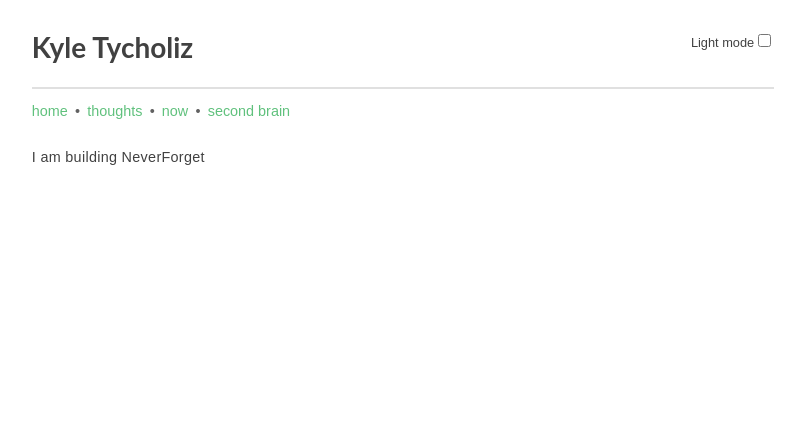
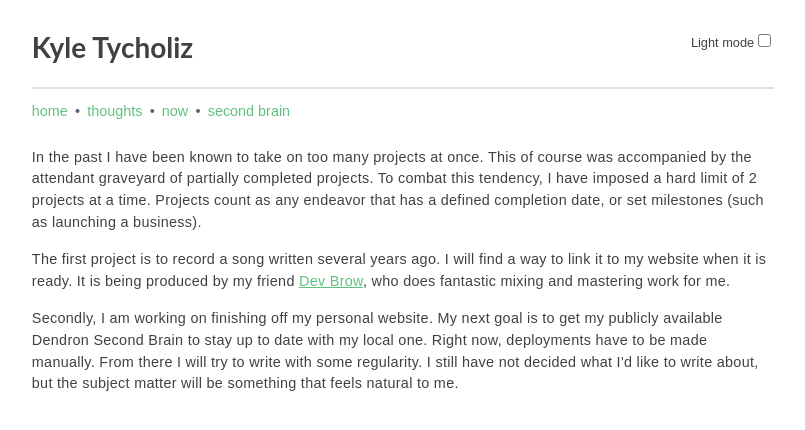
Before and after one commit to Tycholiz/tycholiz-com, a Next.js app in the folder @app/webapp/: page /now in a window 1280 px wide. Shown: the top 430 px of the page, without its empty margins (237-1042 px from the left). Built offline with nearby package versions, Linux system fonts and the light colour scheme.

Commit message:
change Now page

```diff
--- a/@app/webapp/src/components/now/Now.tsx
+++ b/@app/webapp/src/components/now/Now.tsx
@@ -1,8 +1,32 @@
-import { Paragraph } from '../common'
+import { Paragraph, Anchor } from '../common'
 
 
 export const Now = () => {
   return (
-    <Paragraph>I am building NeverForget</Paragraph>
+    <>
+    <Paragraph>
+      In the past I have been known to take on too many projects at once. This
+      of course was accompanied by the attendant graveyard of partially
+      completed projects. To combat this tendency, I have imposed a hard limit
+      of 2 projects at a time. Projects count as any endeavor that has a defined
+      completion date, or set milestones (such as launching a business).
+    </Paragraph>
+
+    <Paragraph>
+      The first project is to record a song written several
+      years ago. I will find a way to link it to my website when it is ready. It
+      is being produced by my friend <Anchor target="_blank" href="https://www.devbrow.com">Dev
+      Brow</Anchor>, who does fantastic mixing and mastering work for me.
+    </Paragraph>
+
+    <Paragraph>
+      Secondly, I am working on finishing off my personal website. My next goal
+      is to get my publicly available Dendron Second Brain to stay up to date
+      with my local one. Right now, deployments have to be made manually. From
+      there I will try to write with some regularity. I still have not decided
+      what I'd like to write about, but the subject matter will be something
+      that feels natural to me.
+    </Paragraph>
+    </>
   )
 }
```
